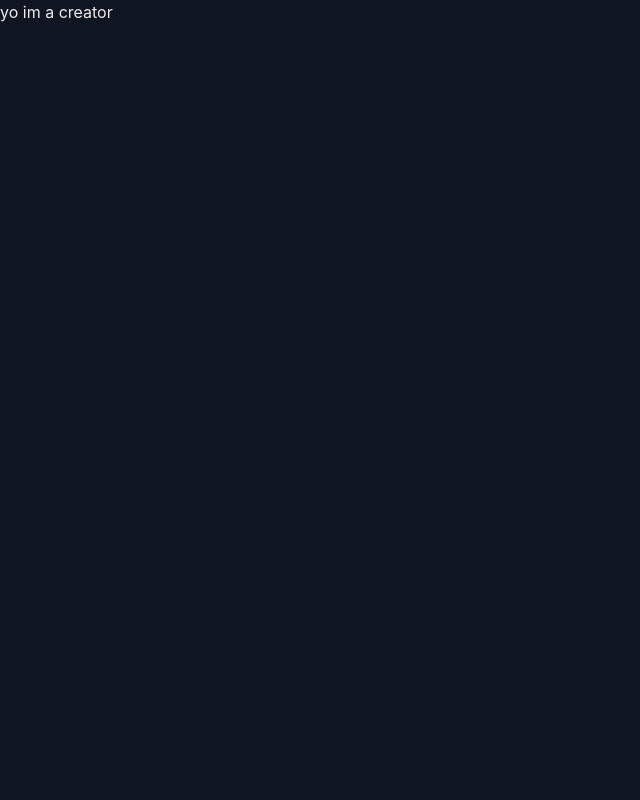
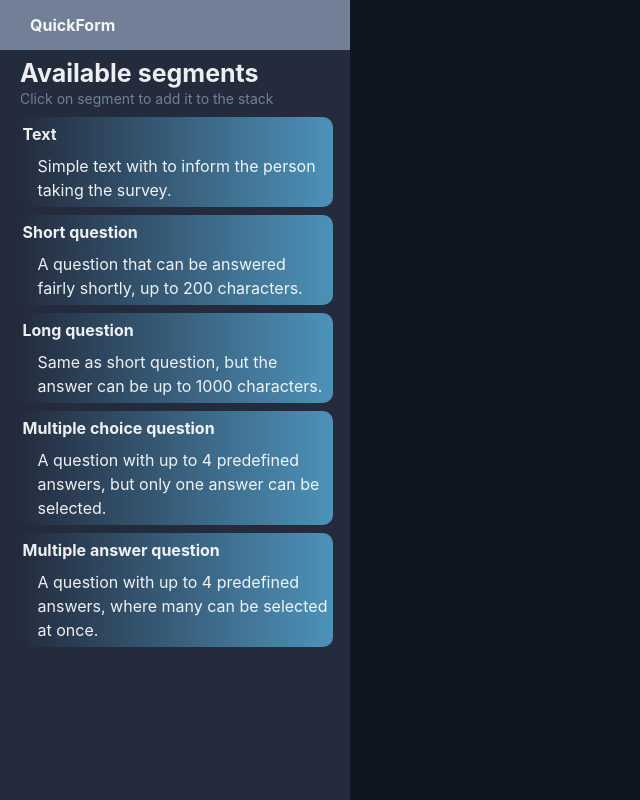
Before and after one commit to Kozaa/quickForm, a Next.js app: page /create in a window 1280 px wide. Shown: the whole page, without its empty margins (0-640 px from the left). Built offline with nearby package versions, Linux system fonts and the light colour scheme.

Commit message:
added segment component

```diff
--- /dev/null
+++ b/components/createPage/CreateFormSegment/CreateFormSegment.tsx
@@ -0,0 +1,23 @@
+import { Text, VStack } from "@chakra-ui/react";
+import { Segment } from "../../../types/types";
+
+interface Props {
+  segment: Segment;
+}
+
+export function CreateFormSegment({ segment: { title, subtitle } }: Props) {
+  return (
+    <VStack
+      w="90%"
+      bgGradient="linear(to-r, brand, primary)"
+      borderRadius="10px"
+      padding="5px"
+      alignItems="start"
+      transition="transform .2s"
+      _hover={{ cursor: "pointer", transform: "scale(1.05)" }}
+    >
+      <Text fontWeight="bold">{title}</Text>
+      <Text paddingLeft="15px">{subtitle}</Text>
+    </VStack>
+  );
+}
--- /dev/null
+++ b/components/createPage/CreateSidePanel/CreateSidePanel.tsx
@@ -0,0 +1,58 @@
+import { Box, Flex, Heading, Text, VStack } from "@chakra-ui/react";
+import Logo from "../../common/Logo/Logo";
+import { CreateFormSegment } from "../CreateFormSegment/CreateFormSegment";
+
+const data = [
+  {
+    title: "Text",
+    subtitle: "Simple text with to inform the person taking the survey.",
+  },
+  {
+    title: "Short question",
+    subtitle:
+      "A question that can be answered fairly shortly, up to 200 characters.",
+  },
+  {
+    title: "Long question",
+    subtitle:
+      "Same as short question, but the answer can be up to 1000 characters.",
+  },
+  {
+    title: "Multiple choice question",
+    subtitle:
+      "A question with up to 4 predefined answers, but only one answer can be selected.",
+  },
+  {
+    title: "Multiple answer question",
+    subtitle:
+      "A question with up to 4 predefined answers, where many can be selected at once.",
+  },
+];
+
+export function CreateSidePanel() {
+  return (
+    <VStack w="350px" h="100vh" overflowY="auto" bgColor="brand">
+      <Flex
+        bgColor="toneDown"
+        w="100%"
+        h="50px"
+        minH="50px"
+        alignItems="center"
+        paddingLeft="30px"
+      >
+        <Logo />
+      </Flex>
+
+      <Box w="full" paddingLeft="5">
+        <Heading fontSize="25">Available segments</Heading>
+        <Text fontSize="14" textColor="toneDown">
+          Click on segment to add it to the stack
+        </Text>
+      </Box>
+
+      {data.map((segment) => (
+        <CreateFormSegment segment={segment} key={segment.title} />
+      ))}
+    </VStack>
+  );
+}
--- a/components/heroPage/HowItWorksModal/HowItWorksModal.tsx
+++ b/components/heroPage/HowItWorksModal/HowItWorksModal.tsx
@@ -20,7 +20,7 @@ export default function HowItWorksModal() {
   return (
     <>
       <Text
-        textColor={"toneDownText"}
+        textColor='toneDown'
         onClick={onOpen}
         _hover={{ textColor: "white", cursor: "pointer" }}
       >
--- a/pages/create.tsx
+++ b/pages/create.tsx
@@ -1,3 +1,10 @@
+import { Flex } from "@chakra-ui/react";
+import { CreateSidePanel } from "../components/createPage/CreateSidePanel/CreateSidePanel";
+
 export default function Create() {
-  return <div>yo im a creator</div>;
+  return (
+    <Flex w={"full"}>
+      <CreateSidePanel />
+    </Flex>
+  );
 }
--- a/pages/index.tsx
+++ b/pages/index.tsx
@@ -27,7 +27,7 @@ export default function Home() {
             </Heading>
 
             <Text
-              textColor="toneDownText"
+              textColor="toneDown"
               maxWidth={{ base: "100%", md: "60%" }}
             >
               Quickly compose a form that you desire and start gathering data
--- a/theme/index.ts
+++ b/theme/index.ts
@@ -14,8 +14,8 @@ const theme = extendTheme({
     primary: '#4D92B9',
     secondary: '#D04193',
     accent: '#8E5BF2',
-    brand: '#718096',
-    toneDownText: '#718096'
+    brand: '#232B3D',
+    toneDown: '#718096'
 
   },
   styles: {
--- /dev/null
+++ b/types/types.ts
@@ -0,0 +1,4 @@
+export interface Segment {
+  title: string;
+  subtitle: string;
+}
```
